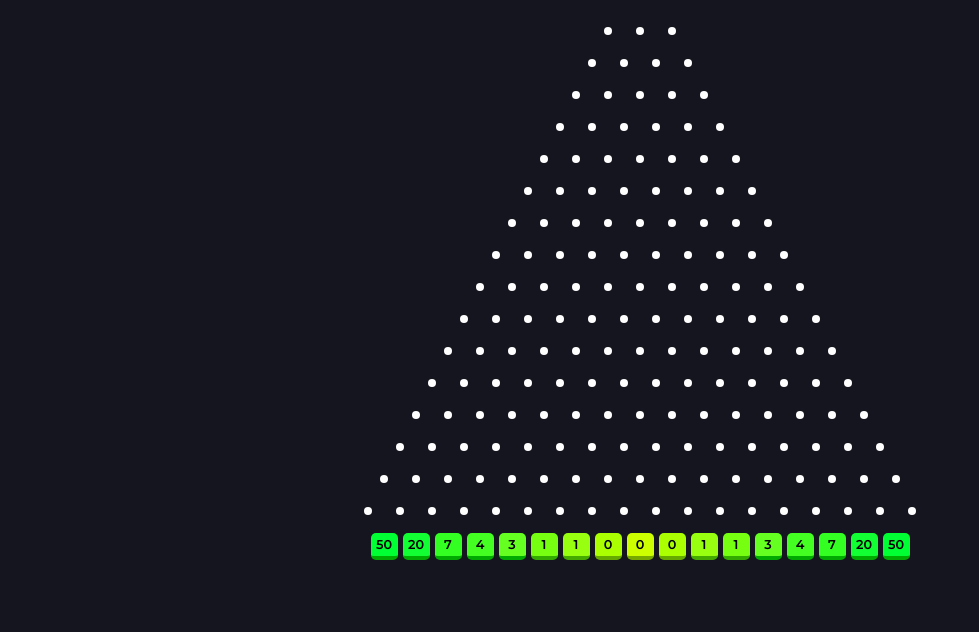
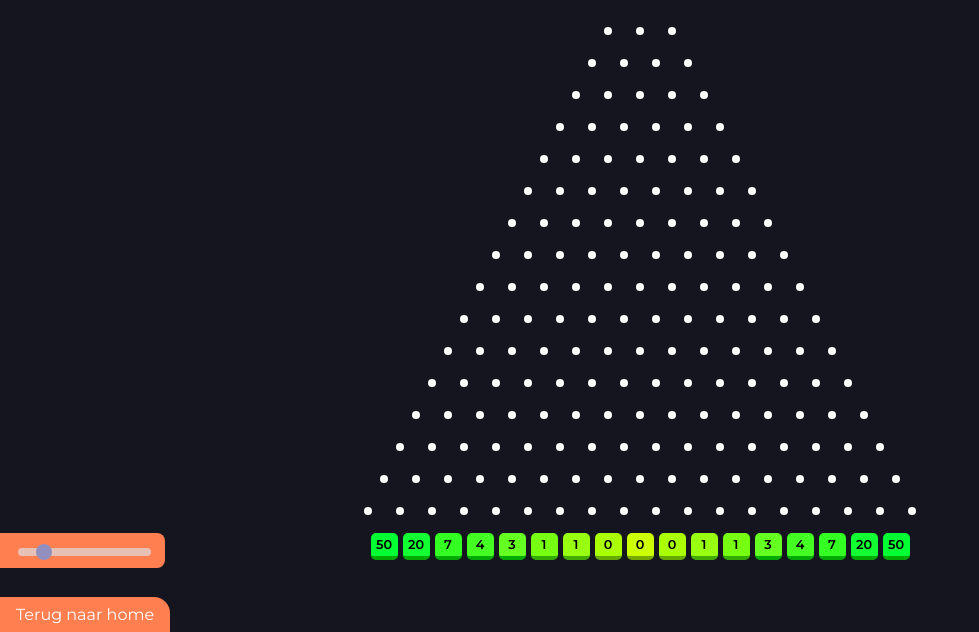
Before and after one commit to yborolvest/jelstgaming, a PHP site: page /plinko/ in a window 1280 px wide. Shown: the part 168-800 px from the top of the page, without its empty margins (0-979 px from the left). Run offline with PHP 8.4, Linux system fonts and the light colour scheme; some libraries are stand-ins or nearby versions.

Commit message:
JELST GAMING NU MET MUZIEK!!!!

```diff
--- /dev/null
+++ b/assets/jelst-crosssite.css
@@ -0,0 +1,65 @@
+.back-to-jelst {
+    display: block;
+    position: fixed;
+    bottom:0;
+    left: 0;
+    padding: 0.5em 1em;
+    color: white;
+    background-color: coral;
+    transition: all	0.3s ease-in-out;
+    border-radius: 0 1rem 0 0;
+}
+.back-to-jelst:hover {
+    padding: 0.5em 1em 1em;
+}
+
+.back-to-jelst a {
+    color: white;
+    text-decoration: none;
+}
+
+.jelst-audio {
+    display: block;
+    position: fixed;
+    bottom: 64px;
+    left: 0;
+    width: auto;
+    height: auto;
+    padding: .5rem 1rem;
+    background-color: coral;
+    border-radius: 0 .5rem .5rem 0;
+    z-index: 200;
+}
+
+.jelst-audio input {
+    -webkit-appearance: none;
+    width: 100%;
+    height: 8px;
+    background: #ddd;
+    outline: none;
+    opacity: 0.7;
+    transition: opacity .2s;
+    border-radius: 5px;
+    }
+
+    .jelst-audio input:hover {
+        opacity: 1;
+    }
+
+    .jelst-audio input::-webkit-slider-thumb {
+        -webkit-appearance: none;
+        appearance: none;
+        width: 16px;
+        height: 16px;
+        background: cornflowerblue;
+        cursor: pointer;
+        border-radius: 50%;
+    }
+
+    .jelst-audio input::-moz-range-thumb {
+        width: 16px;
+        height: 16px;
+        background: cornflowerblue;
+        cursor: pointer;
+        border-radius: 50%;
+    }
--- a/plinko/assets/script.js
+++ b/plinko/assets/script.js
@@ -39,6 +39,16 @@ let balls = 10;
 const ballsEl = document.getElementById("balls");
 // Click noise synth when clicking drop
 const clickSynth = new Tone.NoiseSynth({ volume: -26 }).toDestination();
+// resume audio context on drop button
+document.getElementById("drop-button").addEventListener("click", () => {
+    Tone.start();
+    // play #background-audio if not playing
+    const audio = document.getElementById("background-audio");
+    if (audio.paused) {
+        audio.play();
+    }
+
+});
 // Drop button
 const dropButton = document.getElementById("drop-button");
 const autoDropCheckbox = document.getElementById("checkbox");
@@ -53,7 +63,7 @@ dropButton.addEventListener("click", () => {
     else if (autoDropEnabled && !autoDroppingInterval) {
         dropButton.innerHTML = "Stop";
         dropABall();
-        autoDroppingInterval = setInterval(dropABall, 600);
+        autoDroppingInterval = setInterval(dropABall, 300);
     }
     else if (!autoDropEnabled) {
         dropABall();
--- a/plinko/index.html
+++ b/plinko/index.html
@@ -1,5 +1,5 @@
 <!DOCTYPE html>
-<html lang="en" >
+<html lang="nl" >
 <head>
   <meta charset="UTF-8">
   <title>Jelst Plinko</title>
@@ -8,6 +8,7 @@
 <link href="https://fonts.googleapis.com/css2?family=Montserrat:wght@400;600&display=swap" rel="stylesheet">
 <link rel="stylesheet" href="./assets/style.css">
 <link rel="icon" href="../assets/img/favicon.png" type="image/png">
+<link rel="stylesheet" href="../assets/jelst-crosssite.css">
 
 </head>
 <body>
@@ -15,7 +16,38 @@
 <div class="header">
 	<img class="logo" src="assets\img\jeroenplinko.gif" style="text-align: center;">
 </div>
+<div class="back-to-jelst">
+	<a href="/">Terug naar home</a>
+</div>
+<div class="jelst-audio">
+	<audio id="background-audio" src="assets/audio/sunshine_casino.mp3" autoplay loop></audio>
+	<input id="volume-slider" type="range" min="0" max="100" value="15" step="1">
+	<script>
+		const audioTracks = [
+			'assets/audio/sunshine_casino.mp3',
+			'assets/audio/l_casino.mp3',
+			'assets/audio/world_bowser.mp3'
+		];
 
+
+		const randomIndex = Math.floor(Math.random() * audioTracks.length);
+		const audioElement = document.getElementById('background-audio');
+		audioElement.src = audioTracks[randomIndex];
+
+		// control volume with the slider
+
+		const volumeSlider = document.getElementById('volume-slider');
+		volumeSlider.addEventListener('input', function() {
+			audioElement.volume = volumeSlider.value / 100;
+		});
+
+		// set the volume to the initial value
+		audioElement.volume = volumeSlider.value / 100;
+
+	</script>
+
+	</audio>
+</div>
 
 <div class="controls">
 	<div></div>
@@ -24,7 +56,7 @@
 	</div>
 	<div class="drop-container">
 		<div class="drop">
-			<button id="drop-button" type="button">Drop</button>
+			<button id="drop-button" type="button" onclick="">Drop</button>
 			<input id="checkbox" type="checkbox" />
 			<label for="checkbox">
 				<div class="box">
@@ -63,7 +95,7 @@
 	<div type="button" class="note" id="note-16">110</div>
 </div>
 <!-- partial -->
-  <script src='https://cdnjs.cloudflare.com/ajax/libs/matter-js/0.19.0/matter.min.js'></script>
+<script src='https://cdnjs.cloudflare.com/ajax/libs/matter-js/0.19.0/matter.min.js'></script>
 <script src='https://cdnjs.cloudflare.com/ajax/libs/tone/14.8.49/Tone.js'></script><script  src="./assets/script.js"></script>
 
 </body>
```
Also changed, not shown: assets/jelst.css (+59 -17 lines), assets/jelstanimations.css (added, +23 -0 lines), index.html (+10 -2 lines), 3 other files.
